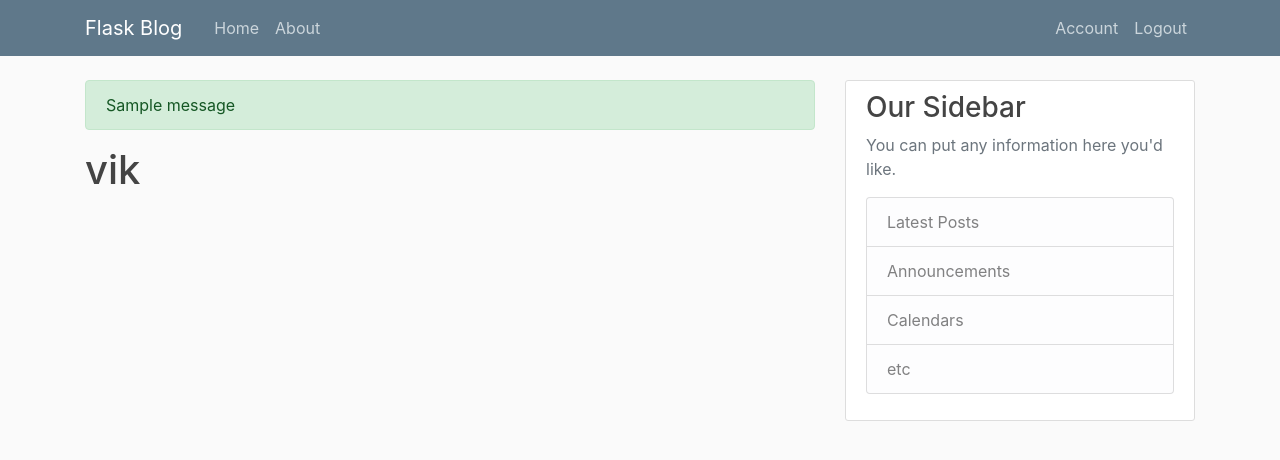
After one commit to vsidera/PitchApp, a Flask app: page /account in a window 1280 px wide. The commit adds this page. Shown: the top 460 px of the page. Run offline with Flask 2, Linux system fonts and the light colour scheme; a user stored in the database is signed in; tables that the repository leaves empty hold one stand-in row (values such as "Sample post"); one stand-in notice (Sample message) is shown; some libraries are stand-ins or nearby versions.

Commit message:
implement login and register

```diff
--- a/pitch/routes.py
+++ b/pitch/routes.py
@@ -1,8 +1,10 @@
-from flask import render_template, url_for, flash, redirect
-from pitch import app
+from flask import render_template, url_for, flash, redirect, request
+from pitch import app, db, bcrypt
 from pitch.forms import RegistrationForm, LoginForm
 from pitch.models import User, Pitch
-pitches = [
+from flask_login import login_user, current_user, logout_user, login_required
+
+posts = [
     {
         'author': 'Corey Schafer',
         'title': 'Blog Post 1',
@@ -31,20 +33,41 @@ def about():
 
 @app.route("/register", methods=['GET', 'POST'])
 def register():
+    if current_user.is_authenticated:
+        return redirect(url_for('home'))
     form = RegistrationForm()
     if form.validate_on_submit():
-        flash(f'Account created for {form.username.data}!', 'success')
-        return redirect(url_for('home'))
+        hashed_password = bcrypt.generate_password_hash(form.password.data).decode('utf-8')
+        user = User(username=form.username.data, email=form.email.data, password=hashed_password)
+        db.session.add(user)
+        db.session.commit()
+        flash('Your account has been created! You are now able to log in', 'success')
+        return redirect(url_for('login'))
     return render_template('register.html', title='Register', form=form)
+
 
 
 @app.route("/login", methods=['GET', 'POST'])
 def login():
+    if current_user.is_authenticated:
+        return redirect(url_for('home'))
     form = LoginForm()
     if form.validate_on_submit():
-        if form.email.data == 'admin@blog.com' and form.password.data == 'password':
-            flash('You have been logged in!', 'success')
-            return redirect(url_for('home'))
+        user = User.query.filter_by(email=form.email.data).first()
+        if user and bcrypt.check_password_hash(user.password, form.password.data):
+            login_user(user, remember=form.remember.data)
+            next_page = request.args.get('next')
+            return redirect(next_page) if next_page else redirect(url_for('home'))
         else:
-            flash('Login Unsuccessful. Please check username and password', 'danger')
+            flash('Login Unsuccessful. Please check email and password', 'danger')
     return render_template('login.html', title='Login', form=form)
+
+@app.route("/logout")
+def logout():
+    logout_user()
+    return redirect(url_for('home'))
+
+@app.route("/account")
+@login_required
+def account():
+    return render_template('account.html', title='Account')
--- /dev/null
+++ b/pitch/templates/account.html
@@ -0,0 +1,4 @@
+{% extends "layout.html" %}
+{% block content %}
+    <h1>{{ current_user.username }}</h1>
+{% endblock content %}
--- a/pitch/templates/layout.html
+++ b/pitch/templates/layout.html
@@ -20,19 +20,24 @@
     <header class="site-header">
       <nav class="navbar navbar-expand-md navbar-dark bg-steel fixed-top">
         <div class="container">
-          <a class="navbar-brand mr-4" href="/">Pitches</a>
+          <a class="navbar-brand mr-4" href="/">Flask Blog</a>
           <button class="navbar-toggler" type="button" data-toggle="collapse" data-target="#navbarToggle" aria-controls="navbarToggle" aria-expanded="false" aria-label="Toggle navigation">
             <span class="navbar-toggler-icon"></span>
           </button>
           <div class="collapse navbar-collapse" id="navbarToggle">
             <div class="navbar-nav mr-auto">
-              <a class="nav-item nav-link" href="/">Home</a>
-              <a class="nav-item nav-link" href="/about">About</a>
+              <a class="nav-item nav-link" href="{{ url_for('home') }}">Home</a>
+              <a class="nav-item nav-link" href="{{ url_for('about') }}">About</a>
             </div>
             <!-- Navbar Right Side -->
             <div class="navbar-nav">
-              <a class="nav-item nav-link" href="/login">Login</a>
-              <a class="nav-item nav-link" href="/register">Register</a>
+              {% if current_user.is_authenticated %}
+                <a class="nav-item nav-link" href="{{ url_for('account') }}">Account</a>
+                <a class="nav-item nav-link" href="{{ url_for('logout') }}">Logout</a>
+              {% else %}
+                <a class="nav-item nav-link" href="{{ url_for('login') }}">Login</a>
+                <a class="nav-item nav-link" href="{{ url_for('register') }}">Register</a>
+              {% endif %}
             </div>
           </div>
         </div>
@@ -41,6 +46,15 @@
     <main role="main" class="container">
       <div class="row">
         <div class="col-md-8">
+          {% with messages = get_flashed_messages(with_categories=true) %}
+            {% if messages %}
+              {% for category, message in messages %}
+                <div class="alert alert-{{ category }}">
+                  {{ message }}
+                </div>
+              {% endfor %}
+            {% endif %}
+          {% endwith %}
           {% block content %}{% endblock %}
         </div>
         <div class="col-md-4">
```
Also changed, not shown: pitch/__init__.py (+7 -0 lines), pitch/forms.py (+14 -1 lines), pitch/models.py (+7 -3 lines), pitch/site.db.
